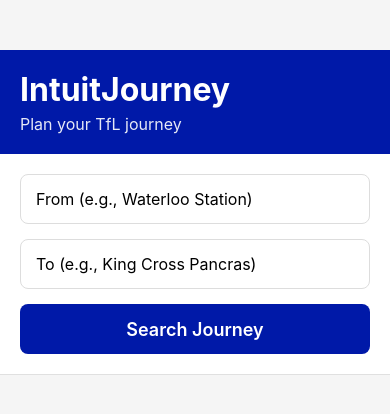
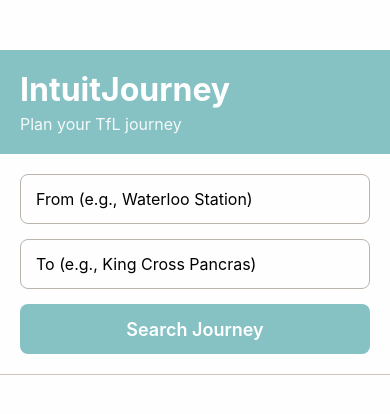
Before and after one commit to JulianSolis676/IntuitJourney, a React Native app: screen / in a window 390 px wide. Shown: the top 414 px of the page. Built offline with nearby package versions, Linux system fonts and the light colour scheme.

Commit message:
change color abount logo

```diff
--- a/App.tsx
+++ b/App.tsx
@@ -186,13 +186,13 @@
 const styles = StyleSheet.create({
   container: {
     flex: 1,
-    backgroundColor: '#f5f5f5',
+    backgroundColor: '#FEFEFE',
     paddingTop: 50,
   },
   header: {
     paddingHorizontal: 20,
     paddingBottom: 20,
-    backgroundColor: '#0019A8',
+    backgroundColor: '#86C2C4',
     paddingTop: 20,
   },
   title: {
@@ -208,22 +208,22 @@
   },
   searchContainer: {
     padding: 20,
-    backgroundColor: '#fff',
+    backgroundColor: '#FEFEFE',
     borderBottomWidth: 1,
-    borderBottomColor: '#e0e0e0',
+    borderBottomColor: '#D1C3B7',
   },
   input: {
     height: 50,
     borderWidth: 1,
-    borderColor: '#ddd',
+    borderColor: '#BAB4AD',
     borderRadius: 8,
     paddingHorizontal: 15,
     marginBottom: 15,
     fontSize: 16,
-    backgroundColor: '#fff',
+    backgroundColor: '#FEFEFE',
   },
   searchButton: {
-    backgroundColor: '#0019A8',
+    backgroundColor: '#86C2C4',
     height: 50,
     borderRadius: 8,
     justifyContent: 'center',
@@ -251,13 +251,13 @@
     paddingHorizontal: 20,
   },
   journeyCard: {
-    backgroundColor: '#fff',
+    backgroundColor: '#FEFEFE',
     borderRadius: 12,
     padding: 15,
     marginVertical: 10,
-    shadowColor: '#000',
+    shadowColor: '#86C2C4',
     shadowOffset: { width: 0, height: 2 },
-    shadowOpacity: 0.1,
+    shadowOpacity: 0.2,
     shadowRadius: 4,
     elevation: 3,
   },
@@ -268,7 +268,7 @@
     marginBottom: 15,
     paddingBottom: 10,
     borderBottomWidth: 1,
-    borderBottomColor: '#e0e0e0',
+    borderBottomColor: '#D1C3B7',
   },
   journeyTitle: {
     fontSize: 18,
@@ -278,13 +278,13 @@
   journeyDuration: {
     fontSize: 16,
     fontWeight: '600',
-    color: '#0019A8',
+    color: '#86C2C4',
   },
   legContainer: {
     marginBottom: 15,
     paddingBottom: 15,
     borderBottomWidth: 1,
-    borderBottomColor: '#f0f0f0',
+    borderBottomColor: '#D1C3B7',
   },
   legHeader: {
     flexDirection: 'row',
@@ -294,7 +294,7 @@
   legMode: {
     fontSize: 12,
     fontWeight: 'bold',
-    backgroundColor: '#0019A8',
+    backgroundColor: '#86C2C4',
     color: '#fff',
     paddingHorizontal: 8,
     paddingVertical: 4,
@@ -308,7 +308,7 @@
   },
   legInstruction: {
     fontSize: 14,
-    color: '#666',
+    color: '#BAB4AD',
     marginBottom: 8,
   },
   legPoints: {
@@ -316,12 +316,12 @@
   },
   pointText: {
     fontSize: 13,
-    color: '#555',
+    color: '#333',
     marginVertical: 2,
   },
   legDuration: {
     fontSize: 12,
-    color: '#999',
+    color: '#C0DDEA',
     fontStyle: 'italic',
   },
 });
```
